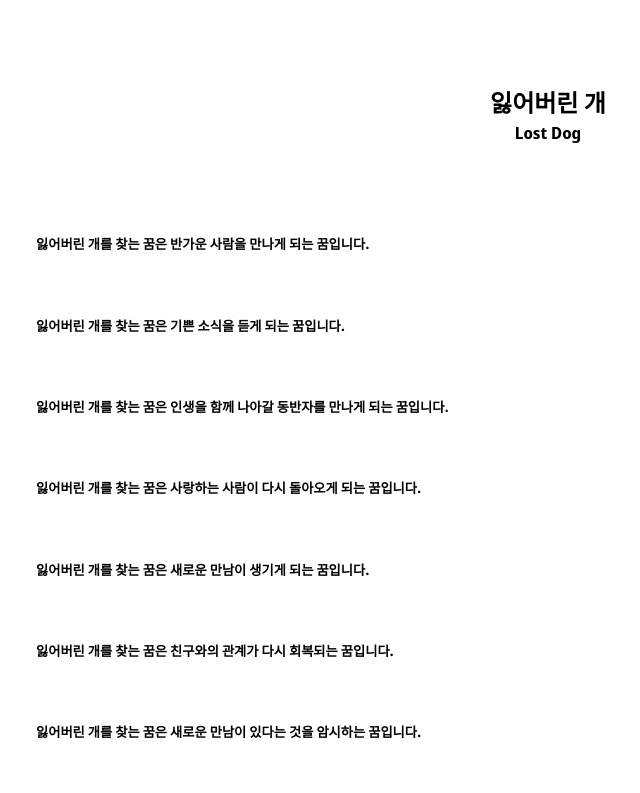
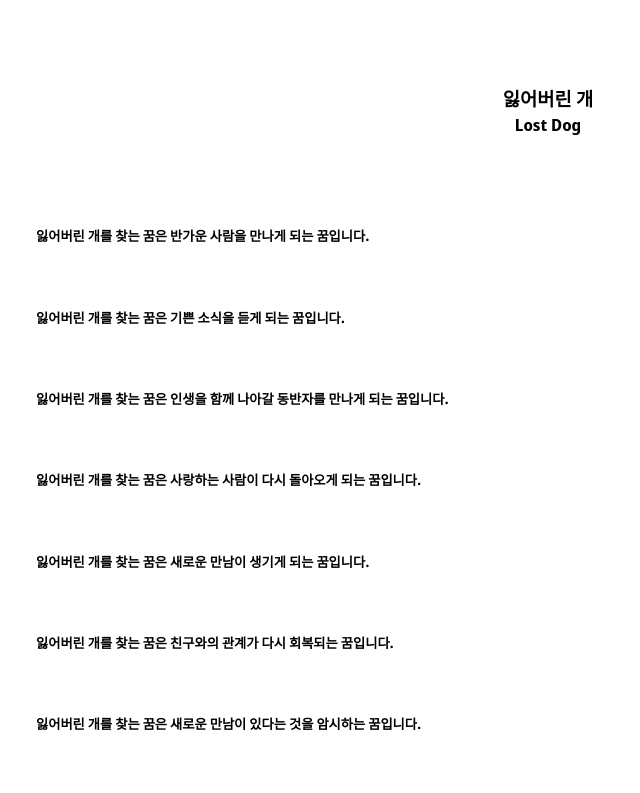
Before and after one commit to dreamarchive/m.grayarea, a plain HTML site: page 2.html in a window 1280 px wide. Shown: the top 793 px of the page, without its empty margins (92-732 px from the left). Drawn offline with Linux system fonts and the light colour scheme.

Commit message:
Add files via upload

```diff
--- a/2.html
+++ b/2.html
@@ -9,11 +9,11 @@
 
 <title>shinseongmin</title>
 <meta charset="utf-8">
-<meta name="viewport" content="width-device-width, initial-scale=0.73">
+<meta name="viewport" content="width-device-width, initial-scale=0.83">
 <style>
-h2{margin: 3px;}
+h3{margin: 3px;}
 h4{margin: 2px;}
-h2 { font-family: 'Noto Sans KR', sans-serif; }
+h3 { font-family: 'Noto Sans KR', sans-serif; }
 h4 { font-family: 'Noto Sans Display', sans-serif; }
 h5 { font-family: 'Noto Sans KR', sans-serif; }
 </style>
@@ -23,7 +23,7 @@ h5 { font-family: 'Noto Sans KR', sans-serif; }
 <body>
 <p>&nbsp;</p>
 <p>&nbsp;</p>
-<h2 style="text-align: center;">잃어버린 개</h2>
+<h3 style="text-align: center;">잃어버린 개</h3>
 <h4 style="text-align: center;">Lost Dog</h4>
 
 
```
Also changed, not shown: 3.html (+4 -4 lines).
